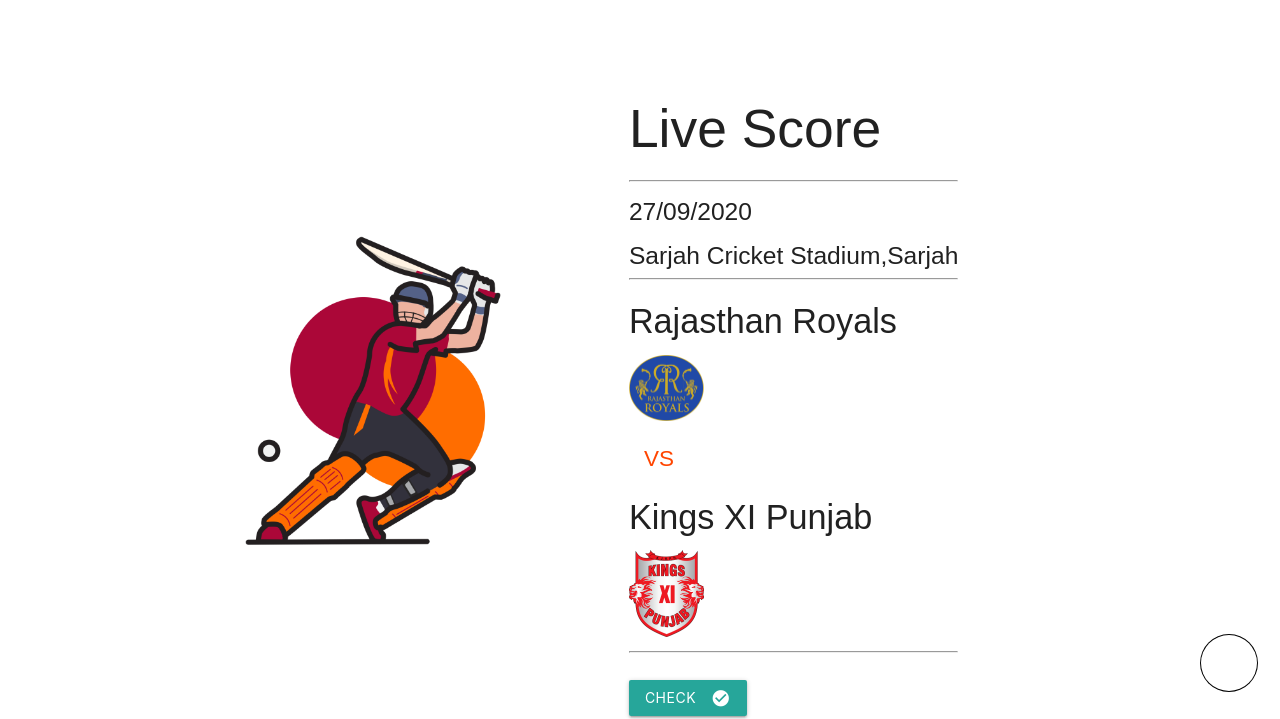
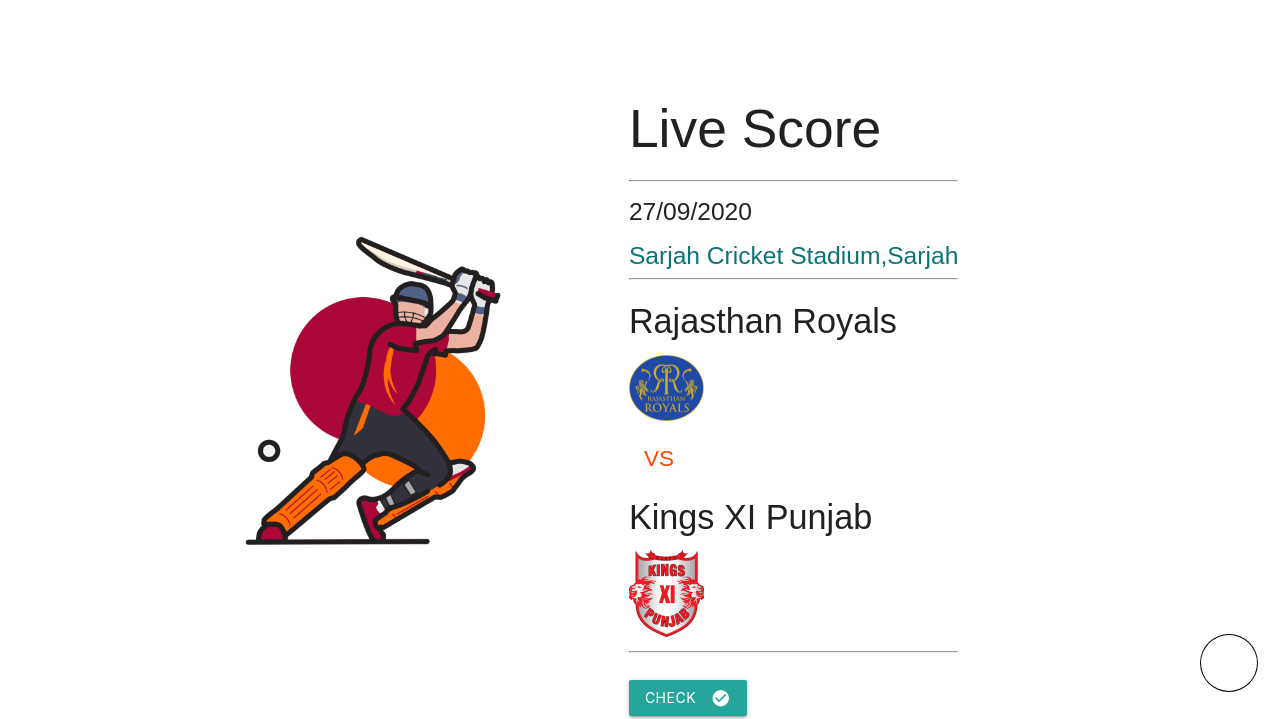
Before and after one commit to harshit9270/ipl, a website: page views/score.html in a window 1280 px wide. Shown: the part 86-805 px from the top of the page. Drawn offline with nearby package versions, Linux system fonts and the light colour scheme; files whose address does not match are found by name; a web font is replaced by a local one.

Commit message:
Update score.html

```diff
--- a/views/score.html
+++ b/views/score.html
@@ -170,7 +170,7 @@
 
             <div id="scoreBox">
                 <h5 id="todayDate"></h5>
-                <h5 id="todayVenue"></h5>
+                <h5 style="color: #0d7377" id="todayVenue"></h5>
                 <hr>
                 <h4 id="team1">Team1 </h4>
                 <img src="" alt="" id="img1">
```
